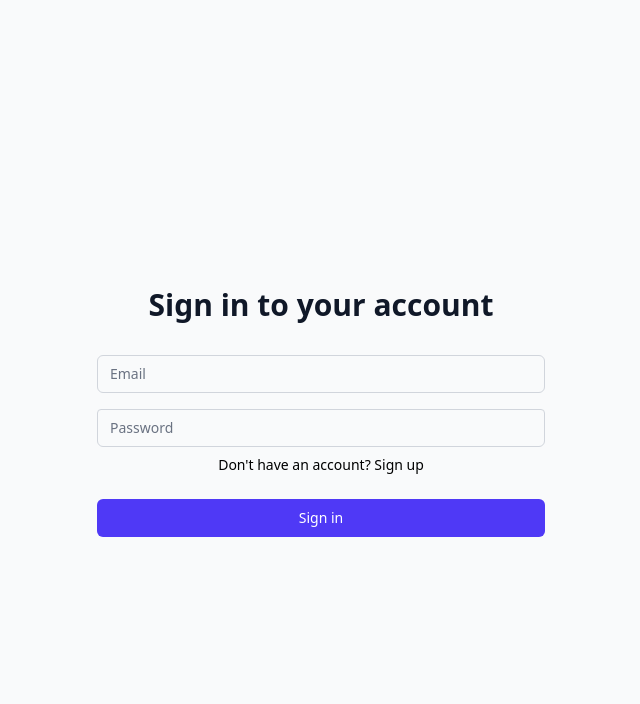
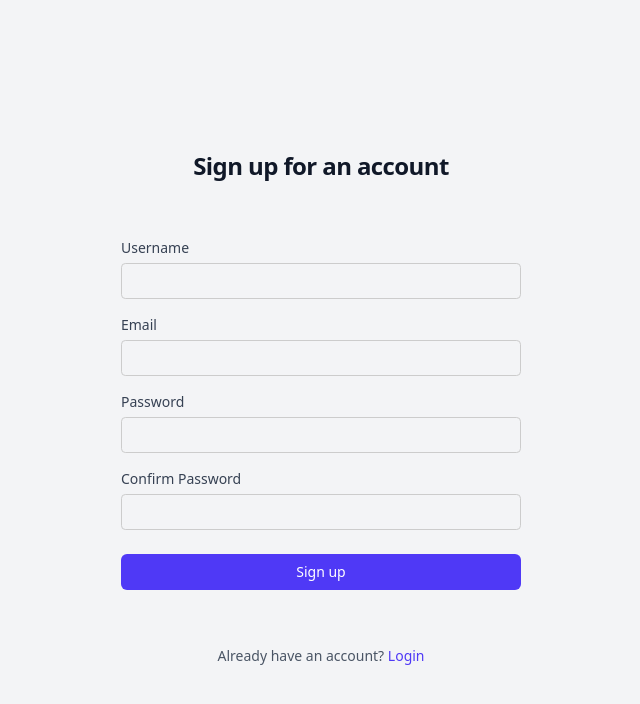
Before and after one commit to SauravShete2003/Smartventory, a React (Vite) app in the folder client/: page /signup in a window 1280 px wide. Before the commit this address led to /login. Shown: the top 704 px of the page, without its empty margins (319-959 px from the left). Built offline with nearby package versions, Linux system fonts and the light colour scheme; no server answers.

Commit message:
add signup page with design

```diff
--- a/client/src/App.tsx
+++ b/client/src/App.tsx
@@ -1,13 +1,13 @@
-import React from "react"
-import { BrowserRouter as Router, Route, Routes } from "react-router-dom"
-import { AuthProvider } from "./contexts/AuthContext"
-import PrivateRoute from "./components/PrivateRoute"
-import Login from "./views/Login"
-import Dashboard from "./views/Dashboard"
-import Inventory from "./views/Inventory"
-import Sales from "./views/Sales"
-import Reports from "./components/Reports"
-import Signup from "./views/Signup"
+import React from "react";
+import { BrowserRouter as Router, Route, Routes } from "react-router-dom";
+import { AuthProvider } from "./contexts/AuthContext";
+import PrivateRoute from "./components/PrivateRoute";
+import Login from "./views/Login";
+import Dashboard from "./views/Dashboard";
+import Inventory from "./views/Inventory";
+import Sales from "./views/Sales";
+import Reports from "./components/Reports";
+import Signup from "./views/Signup";
 
 const App: React.FC = () => {
   return (
@@ -16,19 +16,12 @@ const App: React.FC = () => {
         <div className="min-h-screen bg-gray-100">
           <Routes>
             <Route path="/login" element={<Login />} />
+            <Route path="/signup" element={<Signup />} />
             <Route
               path="/"
               element={
                 <PrivateRoute>
                   <Dashboard />
-                </PrivateRoute>
-              }
-            />
-            <Route
-              path="/signup"
-              element={
-                <PrivateRoute>
-                  <Signup />
                 </PrivateRoute>
               }
             />
@@ -60,7 +53,7 @@ const App: React.FC = () => {
         </div>
       </Router>
     </AuthProvider>
-  )
-}
+  );
+};
 
-export default App
+export default App;
--- a/client/src/index.css
+++ b/client/src/index.css
@@ -1 +1,21 @@
 @import "tailwindcss";
+
+.input-box {
+    position: relative;
+    color: #ccc;
+    display: block;
+    width: 100%;
+    padding: 5px;
+    border: 1px solid #ccc;
+    border-radius: 0.27rem;
+}
+.input-box:focus , .input-box:active {
+    outline: none;
+    border: 1px solid rgb(55, 55, 237);
+}
+
+label {
+
+    display: block;
+    margin-bottom: 5px;
+}
--- a/client/src/views/Inventory.tsx
+++ b/client/src/views/Inventory.tsx
@@ -1,13 +1,19 @@
-import type React from "react"
+import type React from "react";
 import { useState, useEffect } from "react";
-import api from "../utils/api"
-import toast ,{Toaster} from "react-hot-toast";
-import { getCurrentuser, getJwtToken } from "../utils/common"
+import api from "../utils/api";
+import toast, { Toaster } from "react-hot-toast";
+import { getJwtToken } from "../utils/common";
 import Navbar from "../components/Navbar";
 
 const Inventory: React.FC = () => {
-  const [inventory, setInventory] = useState<any[]>([])
-  const [newItem, setNewItem] = useState({ name: "", category: "", quantity: 0, price: 0, threshold: 0 })
+  const [inventory, setInventory] = useState<any[]>([]);
+  const [newItem, setNewItem] = useState({
+    name: "",
+    category: "",
+    quantity: 0,
+    price: 0,
+    threshold: 0,
+  });
 
   useEffect(() => {
     const fetchData = async () => {
@@ -22,7 +28,6 @@ const Inventory: React.FC = () => {
           headers: { Authorization: token },
         });
         setInventory(inventoryResponse.data);
-
       } catch (error) {
         console.error("Error fetching data:", error);
         toast.error("Failed to fetch data. Please try again.");
@@ -33,33 +38,54 @@ const Inventory: React.FC = () => {
   }, []);
 
   const handleInputChange = (e: React.ChangeEvent<HTMLInputElement>) => {
-    setNewItem({ ...newItem, [e.target.name]: e.target.value })
-  }
+    setNewItem({ ...newItem, [e.target.name]: e.target.value });
+  };
 
   const handleSubmit = async (e: React.FormEvent) => {
-    e.preventDefault()
+    e.preventDefault();
+
     try {
-      const token = getCurrentuser()
-      await api.post("/inventories", newItem ,  {
+      const token = getJwtToken();
+      console.log(token );
+
+      if (!token) {
+        toast.error("Authentication token not found!");
+        return;
+      }
+
+      const response = await api.post("/inventories", newItem, {
         headers: {
           Authorization: `Bearer ${token}`,
         },
-      })
-      setNewItem({ name: "", category: "", quantity: 0, price: 0, threshold: 0 })
+      });
 
+      setInventory([...inventory, response.data]);
+      setNewItem({
+        name: "",
+        category: "",
+        quantity: 0,
+        price: 0,
+        threshold: 0,
+      });
     } catch (error) {
-      console.error("Error adding new item:", error)
-    }
-  }
+      console.error("Error adding new item:", error);
+    }};
 
   return (
     <div className="max-w-7xl mx-auto py-6 sm:px-6 lg:px-8">
-      <Navbar/>
-      <h1 className="text-2xl font-semibold text-gray-900 mb-6">Inventory Management</h1>
+      <Navbar />
+      <h1 className="text-2xl font-semibold text-gray-900 mb-6">
+        Inventory Management
+      </h1>
       <div className="bg-white shadow overflow-hidden sm:rounded-lg">
         <div className="px-4 py-5 sm:p-6">
-          <h3 className="text-lg leading-6 font-medium text-gray-900">Add New Item</h3>
-          <form onSubmit={handleSubmit} className="mt-5 sm:flex sm:items-center">
+          <h3 className="text-lg leading-6 font-medium text-gray-900">
+            Add New Item
+          </h3>
+          <form
+            onSubmit={handleSubmit}
+            className="mt-5 sm:flex sm:items-center"
+          >
             <div className="w-full sm:max-w-xs">
               <label htmlFor="name" className="sr-only">
                 Name
@@ -186,11 +212,21 @@ const Inventory: React.FC = () => {
                 <tbody className="bg-white divide-y divide-gray-200">
                   {inventory.map((item) => (
                     <tr key={item._id}>
-                      <td className="px-6 py-4 whitespace-nowrap text-sm font-medium text-gray-900">{item.name}</td>
-                      <td className="px-6 py-4 whitespace-nowrap text-sm text-gray-500">{item.category}</td>
-                      <td className="px-6 py-4 whitespace-nowrap text-sm text-gray-500">{item.quantity}</td>
-                      <td className="px-6 py-4 whitespace-nowrap text-sm text-gray-500">${item.price.toFixed(2)}</td>
-                      <td className="px-6 py-4 whitespace-nowrap text-sm text-gray-500">{item.threshold}</td>
+                      <td className="px-6 py-4 whitespace-nowrap text-sm font-medium text-gray-900">
+                        {item.name}
+                      </td>
+                      <td className="px-6 py-4 whitespace-nowrap text-sm text-gray-500">
+                        {item.category}
+                      </td>
+                      <td className="px-6 py-4 whitespace-nowrap text-sm text-gray-500">
+                        {item.quantity}
+                      </td>
+                      <td className="px-6 py-4 whitespace-nowrap text-sm text-gray-500">
+                        ${item.price.toFixed(2)}
+                      </td>
+                      <td className="px-6 py-4 whitespace-nowrap text-sm text-gray-500">
+                        {item.threshold}
+                      </td>
                     </tr>
                   ))}
                 </tbody>
@@ -199,9 +235,9 @@ const Inventory: React.FC = () => {
           </div>
         </div>
       </div>
-      <Toaster/>
+      <Toaster />
     </div>
-  )
-}
+  );
+};
 
-export default Inventory
+export default Inventory;
--- a/client/src/views/Login.tsx
+++ b/client/src/views/Login.tsx
@@ -73,7 +73,7 @@ const Login: React.FC = () => {
             <p className="mt-2 text-center text-sm">
               Don't have an account?{" "}
               <Link to="/signup" className="font-medium hover:text-blue-600">
-                Sign up
+                Signup
               </Link>
             </p>
           </div>
--- a/client/src/views/Signup.tsx
+++ b/client/src/views/Signup.tsx
@@ -4,7 +4,7 @@ import axios from "axios";
 import { Link } from "react-router-dom";
 
 interface SignupData {
-  name: string;
+  username: string;
   email: string;
   password: string;
   rePassword: string;
@@ -12,7 +12,7 @@ interface SignupData {
 
 const Signup: React.FC = () => {
   const [signupData, setSignupData] = useState<SignupData>({
-    name: "",
+    username: "",
     email: "",
     password: "",
     rePassword: "",
@@ -47,7 +47,7 @@ const Signup: React.FC = () => {
       toast.success(response.data.message);
 
       setSignupData({
-        name: "",
+        username: "",
         email: "",
         password: "",
         rePassword: "",
@@ -63,42 +63,42 @@ const Signup: React.FC = () => {
   };
 
   return (
-    <div className="min-h-screen flex items-center justify-center bg-gray-800 px-4 sm:px-6 lg:px-8">
-      <div className="max-w-md w-full space-y-8">
+    <div className="flex min-h-screen items-center justify-center px-6">
+      <div className="w-full max-w-md space-y-8">
         <div>
-          <h2 className="mt-4 text-center text-3xl font-extrabold text-white">
-            Create your account
+          <h2 className="mt-4 text-center text-2xl font-bold tracking-tight text-gray-900">
+            Sign up for an account
           </h2>
         </div>
         <form
-          className="mt-8 space-y-6 bg-white p-8 rounded-xl shadow-2xl"
+          className="space-y-6 p-6 rounded-lg"
           onSubmit={(e) => {
             e.preventDefault();
             processSignup();
           }}
         >
-          <div className="rounded-md shadow-sm -space-y-px">
-            <div className="mb-4">
+          <div className="space-y-4">
+            <div>
               <label
-                htmlFor="name"
-                className="block text-sm font-medium text-gray-700"
+                htmlFor="username"
+                className="block text-sm font-medium text-gray-700 mb-1"
               >
-                Name
+                Username
               </label>
               <input
-                id="name"
-                name="name"
+                id="username"
+                name="username"
                 type="text"
                 required
-                value={signupData.name}
+                value={signupData.username}
                 onChange={handleInputChange}
-                className="appearance-none block w-full px-3 py-2 border border-gray-300 rounded-md shadow-sm placeholder-gray-400 focus:outline-none focus:ring-indigo-500 focus:border-indigo-500 sm:text-sm"
+                className="input-box"
               />
             </div>
-            <div className="mb-4">
+            <div>
               <label
                 htmlFor="email"
-                className="block text-sm font-medium text-gray-700"
+                className="block text-sm font-medium text-gray-700 mb-1"
               >
                 Email
               </label>
@@ -109,13 +109,13 @@ const Signup: React.FC = () => {
                 required
                 value={signupData.email}
                 onChange={handleInputChange}
-                className="appearance-none block w-full px-3 py-2 border border-gray-300 rounded-md shadow-sm placeholder-gray-400 focus:outline-none focus:ring-indigo-500 focus:border-indigo-500 sm:text-sm"
+                className="input-box"
               />
             </div>
-            <div className="mb-4">
+            <div>
               <label
                 htmlFor="password"
-                className="block text-sm font-medium text-gray-700"
+                className="block text-sm font-medium text-gray-700 mb-1"
               >
                 Password
               </label>
@@ -126,13 +126,13 @@ const Signup: React.FC = () => {
                 required
                 value={signupData.password}
                 onChange={handleInputChange}
-                className="appearance-none block w-full px-3 py-2 border border-gray-300 rounded-md shadow-sm placeholder-gray-400 focus:outline-none focus:ring-indigo-500 focus:border-indigo-500 sm:text-sm"
+                className="input-box"
               />
             </div>
             <div>
               <label
                 htmlFor="rePassword"
-                className="block text-sm font-medium text-gray-700"
+                className="block text-sm font-medium text-gray-700 mb-1"
               >
                 Confirm Password
               </label>
@@ -143,27 +143,27 @@ const Signup: React.FC = () => {
                 required
                 value={signupData.rePassword}
                 onChange={handleInputChange}
-                className="appearance-none block w-full px-3 py-2 border border-gray-300 rounded-md shadow-sm placeholder-gray-400 focus:outline-none focus:ring-indigo-500 focus:border-indigo-500 sm:text-sm"
+                className="input-box"
               />
             </div>
           </div>
-          {error && <p className="text-red-600 text-sm">{error}</p>}
+          {error && <p className="text-sm text-red-600">{error}</p>}
           <div>
             <button
               type="submit"
-              className="group relative w-full flex justify-center py-2 px-4 border border-transparent text-sm font-medium rounded-md text-white bg-indigo-600 hover:bg-indigo-700 focus:outline-none focus:ring-2 focus:ring-offset-2 focus:ring-indigo-500"
+              className="w-full rounded-md bg-indigo-600 py-2 px-4 text-sm font-medium text-white hover:bg-indigo-700 focus:outline-none focus:ring-2 focus:ring-indigo-500 focus:ring-offset-2"
             >
               Sign up
             </button>
           </div>
         </form>
-        <p className="mt-2 text-center text-sm text-white">
+        <p className="mt-4 text-center text-sm text-gray-600">
           Already have an account?{" "}
           <Link
             to="/login"
-            className="font-medium text-indigo-200 hover:text-indigo-100"
+            className="font-medium text-indigo-600 hover:text-indigo-500"
           >
-            Sign in
+            Login
           </Link>
         </p>
       </div>
```
